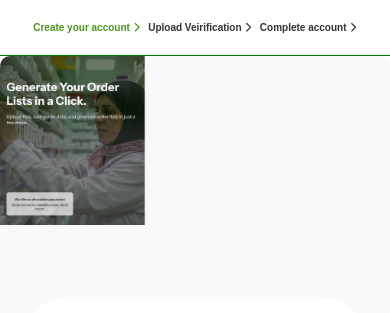
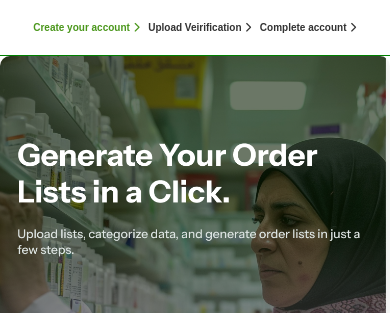
Before and after one commit to Thamusicprogrammer/parapharmacy, a plain HTML site: page index.html in a window 390 px wide. Shown: the part 50-363 px from the top of the page. Drawn offline with Linux system fonts and the light colour scheme; a script that the page names is missing.

Commit message:
Update index.css

```diff
--- a/css/index.css
+++ b/css/index.css
@@ -323,19 +323,22 @@ nav ul li:nth-child(1) a {
 /* Mobile View */
 @media (max-width: 768px) {
 
+
     /* Image Container */
     .image-container {
-        width: 100%;
+        width: 400px;
         height: auto;
+        margin: 0 auto; /* center horizontally */
+        padding: 0px; /* add some padding */
+        /* box-sizing: border-box;  */
+        margin-top: -10px;
         margin-left: -20px;
-        margin-top: -10px;
-
     }
 
     .image-container img {
         width: 100%;
         height: auto;
-        max-width: 765px;
+        max-width: 100%;
     }
 
     /* Form Container */
```
